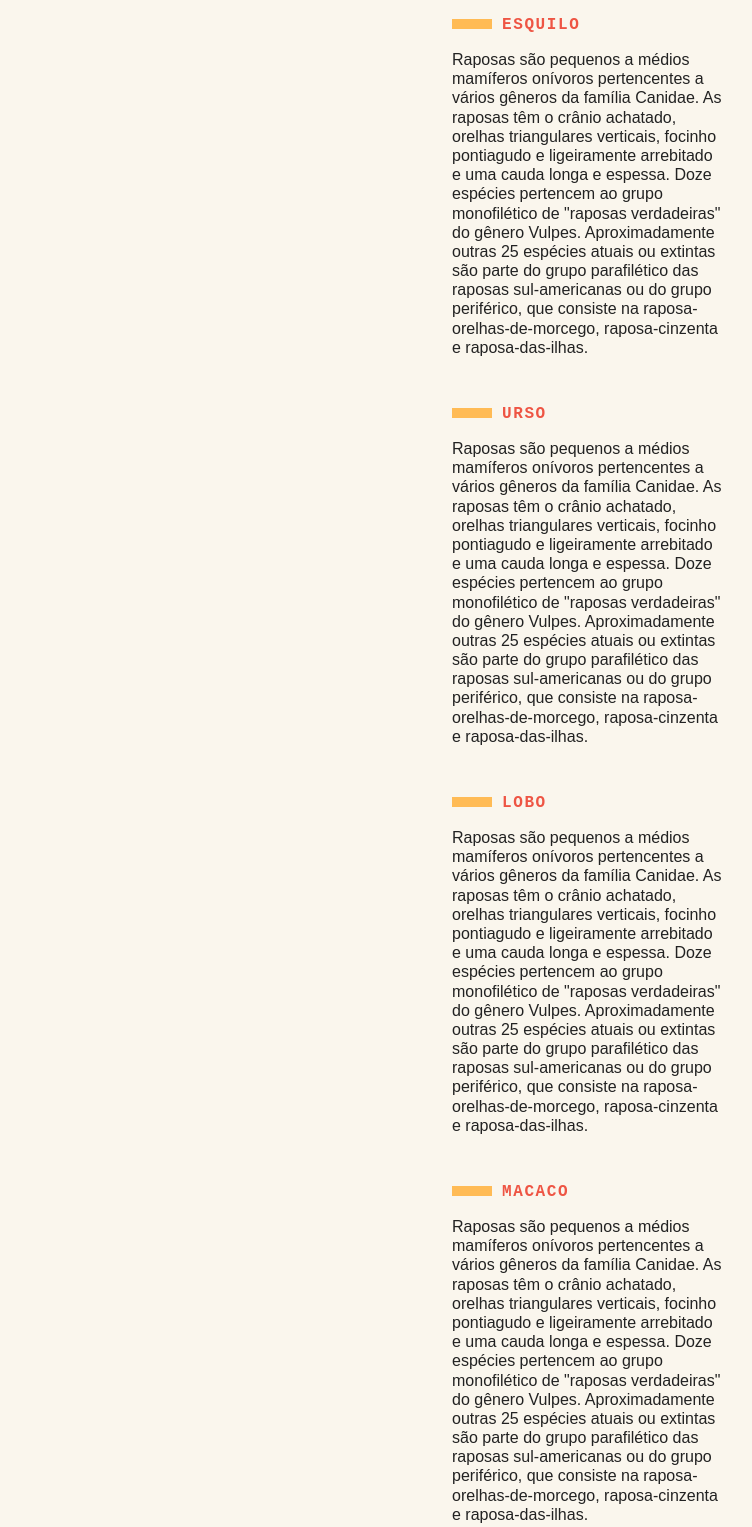
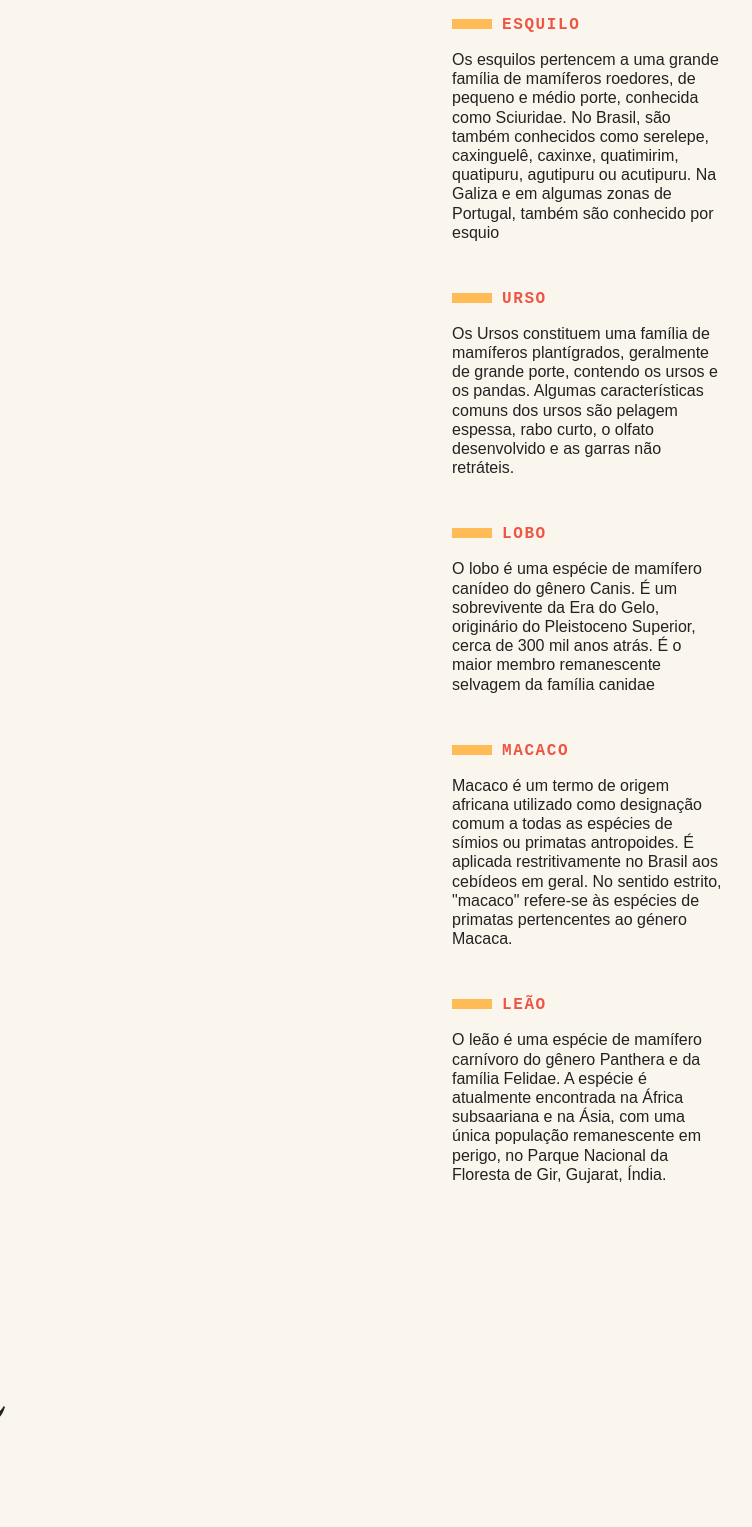
Before and after one commit to Pedro-HenriqueWO/animaisFantasticos, a plain HTML site: page index.html in a window 1280 px wide. Shown: the part 831-2358 px from the top of the page, without its empty margins (368-1120 px from the left). Drawn offline with Linux system fonts and the light colour scheme.

Commit message:
new update

```diff
--- a/index.html
+++ b/index.html
@@ -52,53 +52,28 @@
             </section>
             <section>
             <h2>Esquilo</h2>
-            <p>Raposas são pequenos a médios mamíferos onívoros pertencentes a vários gêneros da família Canidae.
-                As raposas têm o crânio achatado, orelhas triangulares verticais, focinho pontiagudo e ligeiramente arrebitado e
-                uma cauda longa e espessa.
-                Doze espécies pertencem ao grupo monofilético de "raposas verdadeiras" do gênero Vulpes. Aproximadamente outras
-                25 espécies atuais ou extintas são parte do grupo
-                parafilético das raposas sul-americanas ou do grupo periférico, que consiste na raposa-orelhas-de-morcego,
-                raposa-cinzenta e raposa-das-ilhas.</p>
+            <p>Os esquilos pertencem a uma grande família de mamíferos roedores, de pequeno e médio porte, conhecida como Sciuridae. No Brasil, são também conhecidos como serelepe, caxinguelê, caxinxe, quatimirim,
+                quatipuru, agutipuru ou acutipuru. Na Galiza e em algumas zonas de Portugal, também são conhecido por esquio</p>
             </section>
             <section>
                 <h2>Urso</h2>
-                <p>Raposas são pequenos a médios mamíferos onívoros pertencentes a vários gêneros da família Canidae.
-                    As raposas têm o crânio achatado, orelhas triangulares verticais, focinho pontiagudo e ligeiramente
-                    arrebitado e uma cauda longa e espessa.
-                    Doze espécies pertencem ao grupo monofilético de "raposas verdadeiras" do gênero Vulpes. Aproximadamente
-                    outras 25 espécies atuais ou extintas são parte do grupo
-                    parafilético das raposas sul-americanas ou do grupo periférico, que consiste na raposa-orelhas-de-morcego,
-                    raposa-cinzenta e raposa-das-ilhas.</p>
+                <p>Os Ursos constituem uma família de mamíferos plantígrados, geralmente de grande porte, contendo os ursos e os pandas. Algumas características comuns dos ursos são pelagem espessa,
+                    rabo curto, o olfato desenvolvido e as garras não retráteis.</p>
             </section>
             <section>
                 <h2>Lobo</h2>
-                <p>Raposas são pequenos a médios mamíferos onívoros pertencentes a vários gêneros da família Canidae.
-                    As raposas têm o crânio achatado, orelhas triangulares verticais, focinho pontiagudo e ligeiramente
-                    arrebitado e uma cauda longa e espessa.
-                    Doze espécies pertencem ao grupo monofilético de "raposas verdadeiras" do gênero Vulpes. Aproximadamente
-                    outras 25 espécies atuais ou extintas são parte do grupo
-                    parafilético das raposas sul-americanas ou do grupo periférico, que consiste na raposa-orelhas-de-morcego,
-                    raposa-cinzenta e raposa-das-ilhas.</p>
+                <p>O lobo é uma espécie de mamífero canídeo do gênero Canis. É um sobrevivente da Era do Gelo, originário do Pleistoceno
+                     Superior, cerca de 300 mil anos atrás. É o maior membro remanescente selvagem da família canidae</p>
             </section>
             <section>
                 <h2>Macaco</h2>
-                <p>Raposas são pequenos a médios mamíferos onívoros pertencentes a vários gêneros da família Canidae.
-                    As raposas têm o crânio achatado, orelhas triangulares verticais, focinho pontiagudo e ligeiramente
-                    arrebitado e uma cauda longa e espessa.
-                    Doze espécies pertencem ao grupo monofilético de "raposas verdadeiras" do gênero Vulpes. Aproximadamente
-                    outras 25 espécies atuais ou extintas são parte do grupo
-                    parafilético das raposas sul-americanas ou do grupo periférico, que consiste na raposa-orelhas-de-morcego,
-                    raposa-cinzenta e raposa-das-ilhas.</p>
+                <p>Macaco é um termo de origem africana utilizado como designação comum a todas as espécies de símios ou primatas antropoides. É aplicada restritivamente no Brasil aos cebídeos em geral.
+                    No sentido estrito, "macaco" refere-se às espécies de primatas pertencentes ao género Macaca.</p>
             </section>
             <section>
                 <h2>Leão</h2>
-                <p>Raposas são pequenos a médios mamíferos onívoros pertencentes a vários gêneros da família Canidae.
-                    As raposas têm o crânio achatado, orelhas triangulares verticais, focinho pontiagudo e ligeiramente
-                    arrebitado e uma cauda longa e espessa.
-                    Doze espécies pertencem ao grupo monofilético de "raposas verdadeiras" do gênero Vulpes. Aproximadamente
-                    outras 25 espécies atuais ou extintas são parte do grupo
-                    parafilético das raposas sul-americanas ou do grupo periférico, que consiste na raposa-orelhas-de-morcego,
-                    raposa-cinzenta e raposa-das-ilhas.</p>
+                <p>O leão é uma espécie de mamífero carnívoro do gênero Panthera e da família Felidae. A espécie é atualmente encontrada na África subsaariana e na Ásia, com uma única população
+                    remanescente em perigo, no Parque Nacional da Floresta de Gir, Gujarat, Índia.</p>
             </section>
     </div>
     </section>
```
